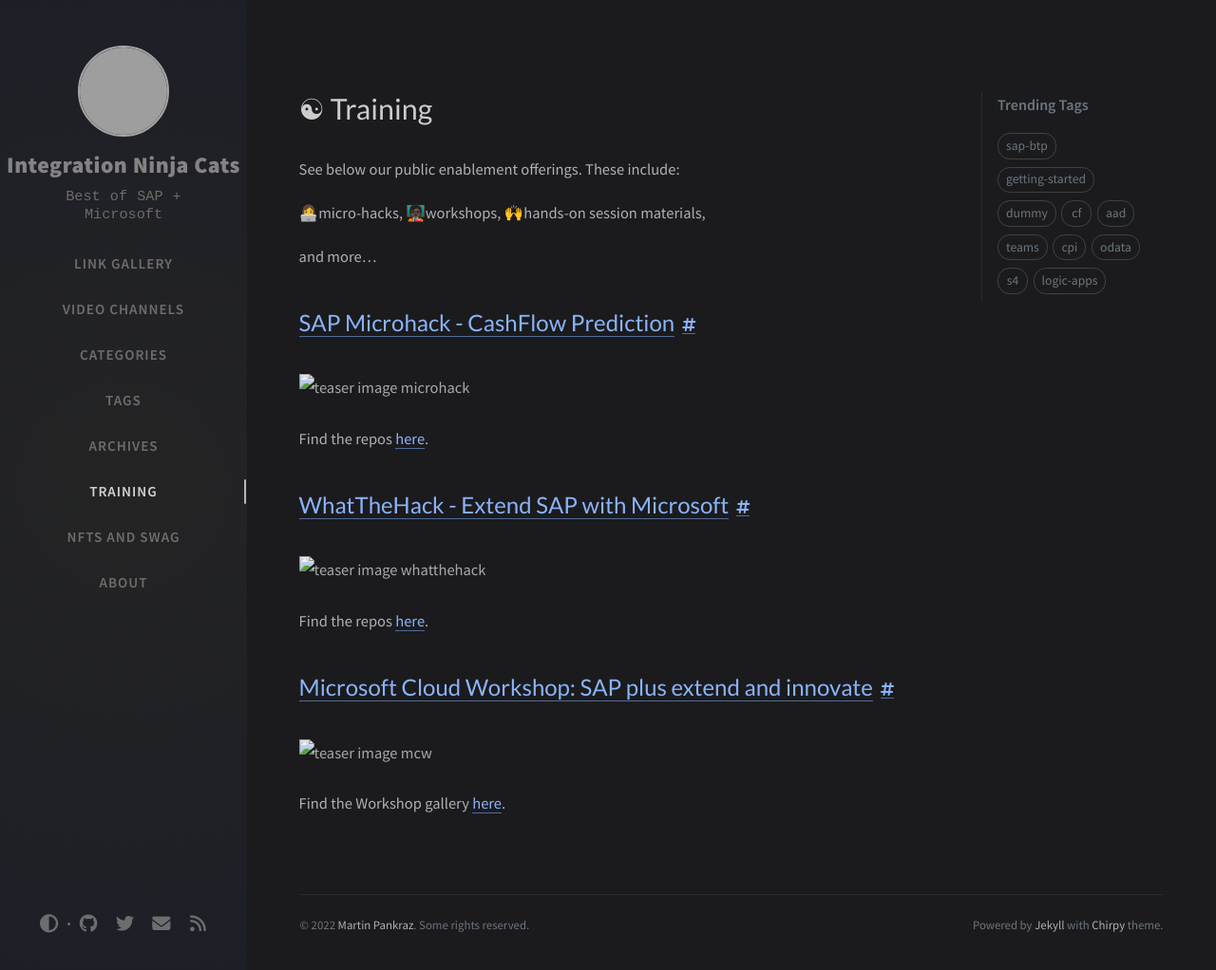
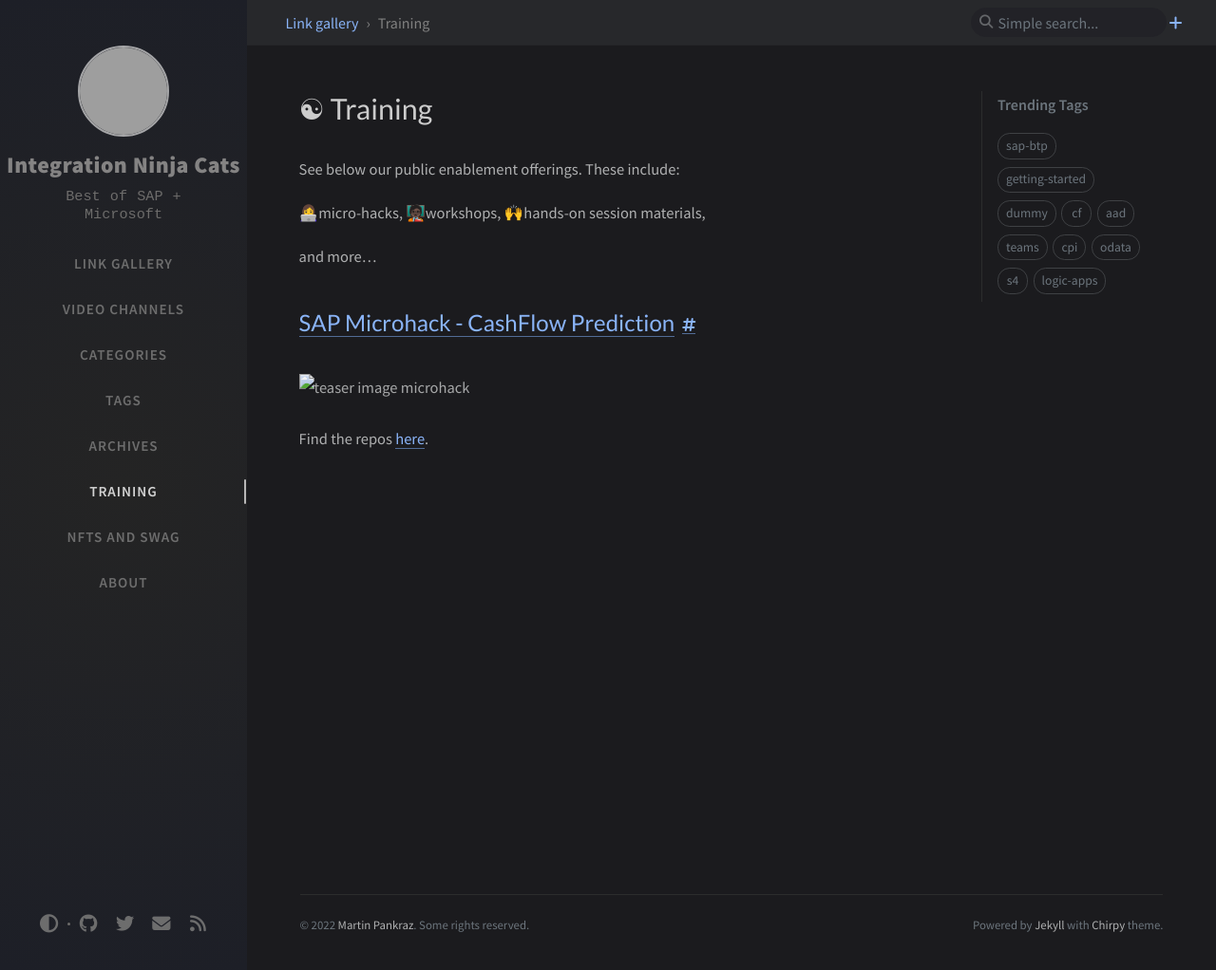
Before and after one commit to MartinPankraz/ninja-unicorn, a Jekyll site: the page built from _tabs/workshops.md, in a window 1280 px wide and 1022 px high. Shown: the whole window at 95% size. Built offline with Jekyll 4.4.1, drawn with Linux system fonts in a browser that asks for light colours; nearby versions of some CDN libraries; comment, search, counter and statistics services are not loaded; grey boxes are pictures that could not be loaded.

Commit message:
skipped other trainings till complete

```diff
--- a/_tabs/workshops.md
+++ b/_tabs/workshops.md
@@ -17,15 +17,3 @@
 ![teaser image microhack](https://raw.githubusercontent.com/thzandvl/microhack-sap-data/DSAG/images/overview/ScenarioOverview-dark.png)
 
 Find the repos [here](https://github.com/thzandvl/microhack-sap-data/tree/DSAG){:target="\_blank"}.
-
-## [WhatTheHack - Extend SAP with Microsoft](https://github.com/microsoft/WhatTheHack){:target="\_blank"}
-
-![teaser image whatthehack](https://raw.githubusercontent.com/microsoft/WhatTheHack/master/assets/images/wth-logo-2.png)
-
-Find the repos [here](https://github.com/microsoft/WhatTheHack){:target="\_blank"}.
-
-## [Microsoft Cloud Workshop: SAP plus extend and innovate](https://github.com/microsoft/MCW-SAP-plus-extend-and-innovate){:target="\_blank"}
-
-![teaser image mcw](https://raw.githubusercontent.com/microsoft/MCW-SAP-plus-extend-and-innovate/main/Whiteboard%20design%20session/media/sap-with-microsoft-intelligent-edge.png)
-
-Find the Workshop gallery [here](https://microsoftcloudworkshop.com/){:target="\_blank"}.
```
